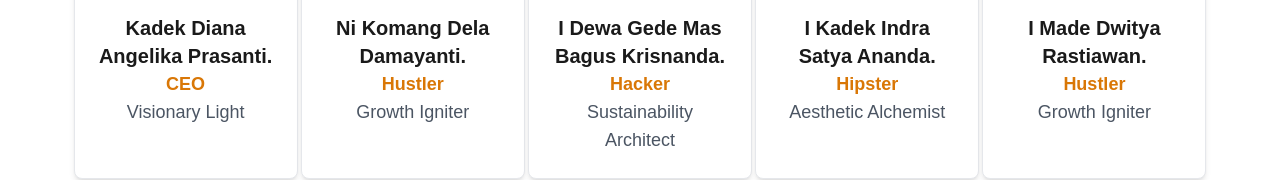
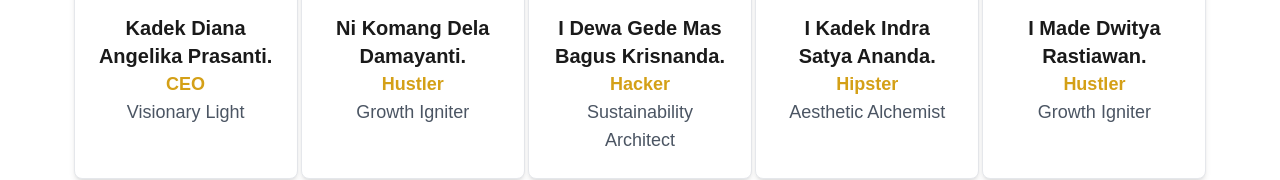
Before and after one commit to Krisnanda7/Lumora-Creation, a Next.js app: page / in a window 1280 px wide. Shown: the part 6103-6283 px from the top of the page. Built offline with nearby package versions, Linux system fonts and the light colour scheme.

Commit message:
styles: update impact section

```diff
--- a/components/team.tsx
+++ b/components/team.tsx
@@ -19,7 +19,7 @@ export default function Team() {
             <h3 className="mt-4 font-bold text-xl">
               Kadek Diana Angelika Prasanti.
             </h3>
-            <p className="text-lg font-bold text-amber-600">CEO</p>
+            <p className="text-lg font-bold text-[#D4A017]">CEO</p>
             <p className="text-lg text-gray-600">Visionary Light</p>
           </div>
 
@@ -34,7 +34,7 @@ export default function Team() {
               {" "}
               Ni Komang Dela Damayanti.
             </h3>
-            <p className="text-lg font-bold text-amber-600">Hustler</p>
+            <p className="text-lg font-bold text-[#D4A017]">Hustler</p>
             <p className="text-lg text-gray-600">Growth Igniter</p>
           </div>
 
@@ -48,7 +48,7 @@ export default function Team() {
             <h3 className="mt-4 font-bold text-xl">
               I Dewa Gede Mas Bagus Krisnanda.
             </h3>
-            <p className="text-lg font-bold text-amber-600">Hacker</p>
+            <p className="text-lg font-bold text-[#D4A017]">Hacker</p>
             <p className="text-lg text-gray-600">Sustainability Architect </p>
           </div>
 
@@ -62,7 +62,7 @@ export default function Team() {
             <h3 className="mt-4 font-bold text-xl">
               I Kadek Indra Satya Ananda.
             </h3>
-            <p className="text-lg font-bold text-amber-600">Hipster</p>
+            <p className="text-lg font-bold text-[#D4A017]">Hipster</p>
             <p className="text-lg text-gray-600">Aesthetic Alchemist</p>
           </div>
           {/* Card 5 */}
@@ -76,7 +76,7 @@ export default function Team() {
               {" "}
               I Made Dwitya Rastiawan.
             </h3>
-            <p className="text-lg font-bold text-amber-600">Hustler</p>
+            <p className="text-lg font-bold text-[#D4A017]">Hustler</p>
             <p className="text-lg text-gray-600">Growth Igniter</p>
           </div>
         </div>
```
